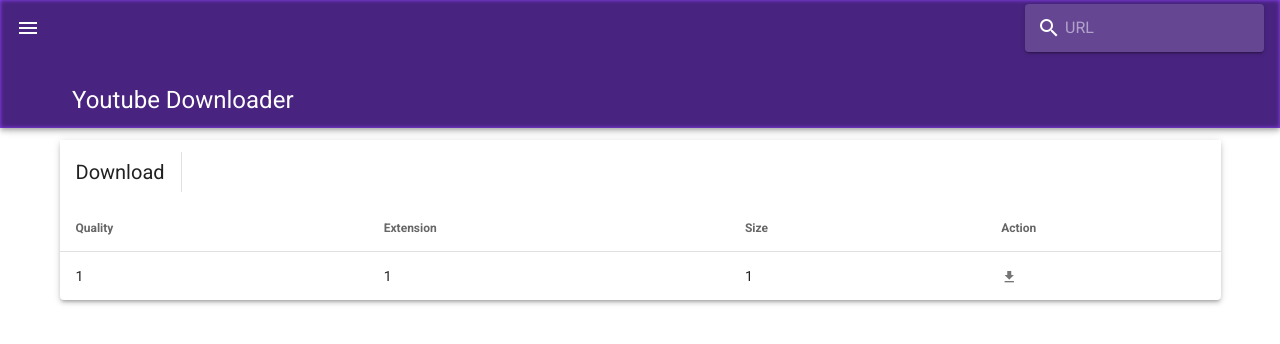
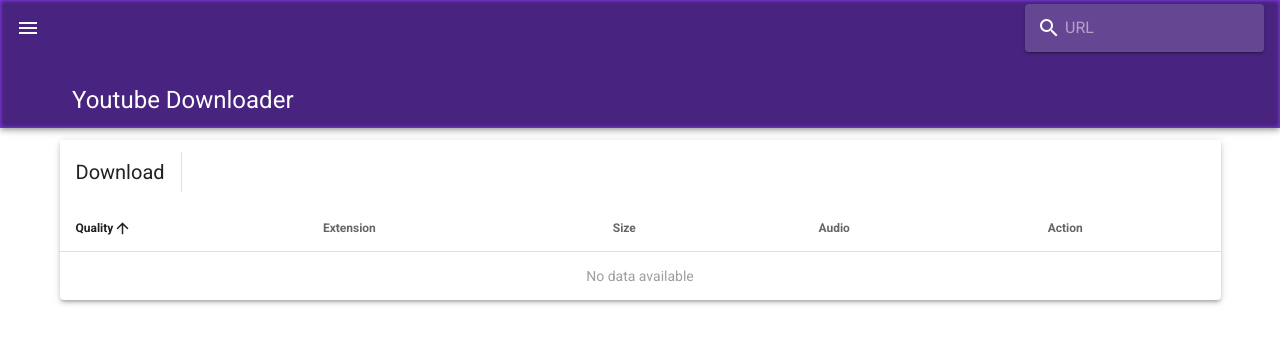
Before and after one commit to momenthana/youtube, a Vue app: page / in a window 1280 px wide. Shown: the top 344 px of the page. Built offline with nearby package versions, Linux system fonts and the light colour scheme.

Commit message:
다운로드 기능 정의

```diff
--- a/src/components/Bar.vue
+++ b/src/components/Bar.vue
@@ -52,6 +52,7 @@
       const reset = () => {
         this.title = 'Youtube Downloader'
         this.img = ''
+        this.$store.state.url = ''
         this.$store.state.formats = ''
       }
 
@@ -59,9 +60,9 @@
         if (ytdl.validateURL(this.url)) {
           ytdl.getInfo(ytdl.getURLVideoID(this.url), { lang: 'kr' }, (err, info) => {
             if (err) throw err
-            console.log(info)
             this.title = info.title
             this.img = 'https://i.ytimg.com/vi/' + info.video_id + '/maxresdefault.jpg'
+            this.$store.state.url = this.url
             this.$store.state.formats = info.formats
           })
         } else {
--- a/src/components/Content.vue
+++ b/src/components/Content.vue
@@ -9,7 +9,7 @@
         <v-data-table
           :headers="headers"
           :items="desserts"
-          sort-by="calories"
+          sort-by="quality"
           class="elevation-3"
           hide-default-footer
         >
@@ -21,13 +21,12 @@
                 inset
                 vertical
               ></v-divider>
-              <v-spacer></v-spacer>
             </v-toolbar>
           </template>
           <template v-slot:item.action="{ item }">
             <v-icon
               small
-              @click="download(item)"
+              @click="download(item.itag)"
             >
               mdi-download
             </v-icon>
@@ -39,35 +38,55 @@
 </template>
 
 <script>
+import ytdl from 'ytdl-core'
+import fs from 'fs'
+
 export default {
   data: () => ({
     headers: [
       { text: 'Quality', value: 'quality' },
       { text: 'Extension', value: 'extension' },
       { text: 'Size', value: 'size' },
+      { text: 'Audio', value: 'audio' },
       { text: 'Action', value: 'action', sortable: false }
     ],
-    desserts: []
+    desserts: [],
+    received: 0
   }),
 
-  created () {
-    this.initialize()
+  watch: {
+    '$store.state.formats': function () {
+      this.desserts = []
+      let formats = this.$store.state.formats
+      for (const key in formats) {
+        if (formats.hasOwnProperty(key)) {
+          const element = formats[key]
+          console.log(element)
+          this.desserts.push(
+            {
+              itag: element.itag,
+              quality: element.qualityLabel,
+              extension: element.container,
+              size: element.contentLength,
+              audio: element.audioBitrate
+            }
+          )
+        }
+      }
+    }
   },
 
   methods: {
-    initialize () {
-      this.desserts = [
-        {
-          quality: 1,
-          extension: 1,
-          size: 1
-        }
-      ]
-    },
-
-    download (item) {
-      const index = this.desserts.indexOf(item)
-      confirm('Are you sure you want to delete this item?') && this.desserts.splice(index, 1)
+    download (itag) {
+      console.log(itag)
+      ytdl(this.$store.state.url, { filter: format => format.itag === itag })
+        .on('data', (chunk) => {
+          this.received += chunk.length
+        })
+        .on('end', () => {
+          console.log(this.received)
+        })
+        .pipe(fs.createWriteStream(`${itag}.mp4`))
     }
   }
 }
--- a/src/store/index.js
+++ b/src/store/index.js
@@ -6,6 +6,7 @@
 export default new Vuex.Store({
   state: {
     drawer: false,
+    url: '',
     formats: ''
   }
 })
```
